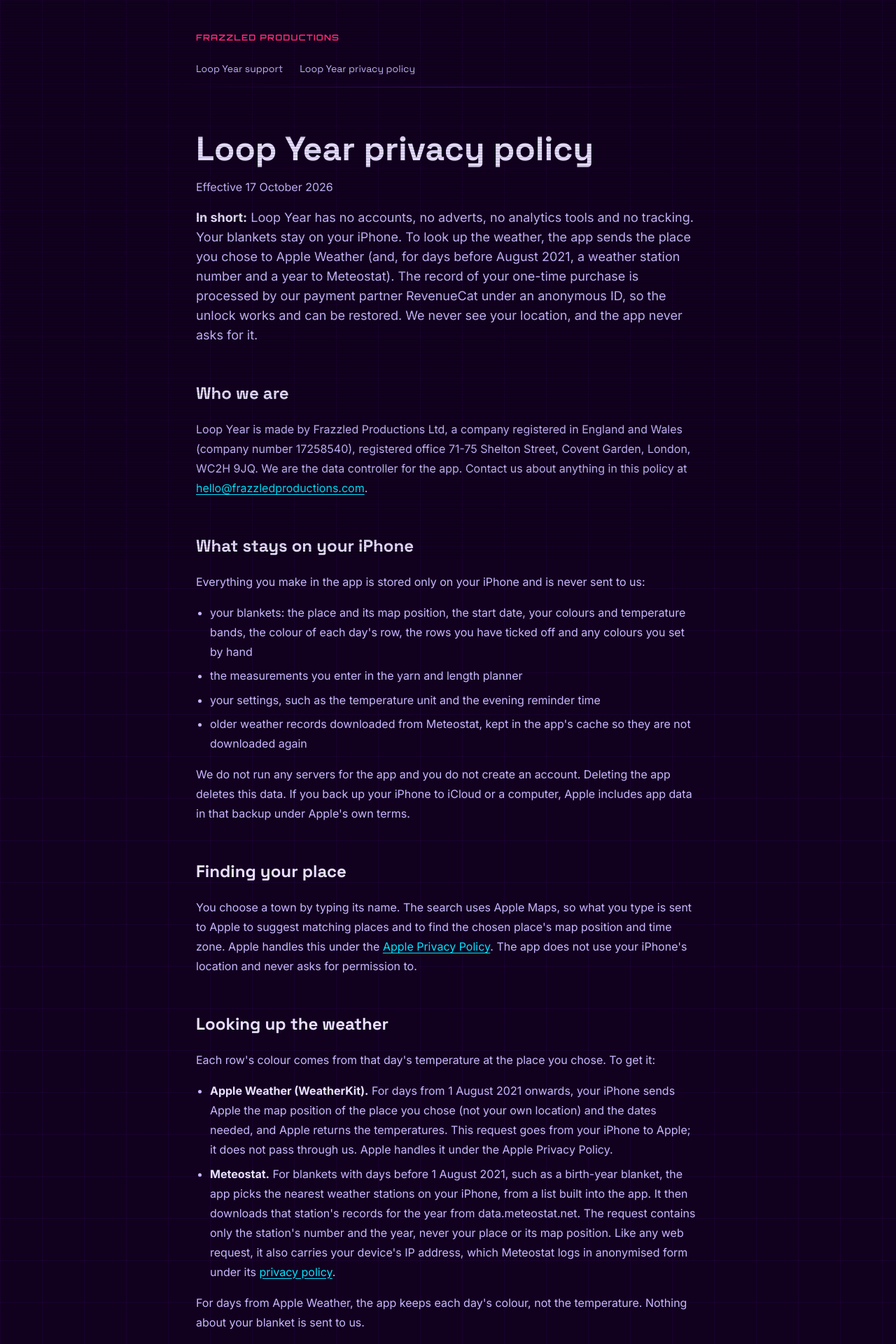
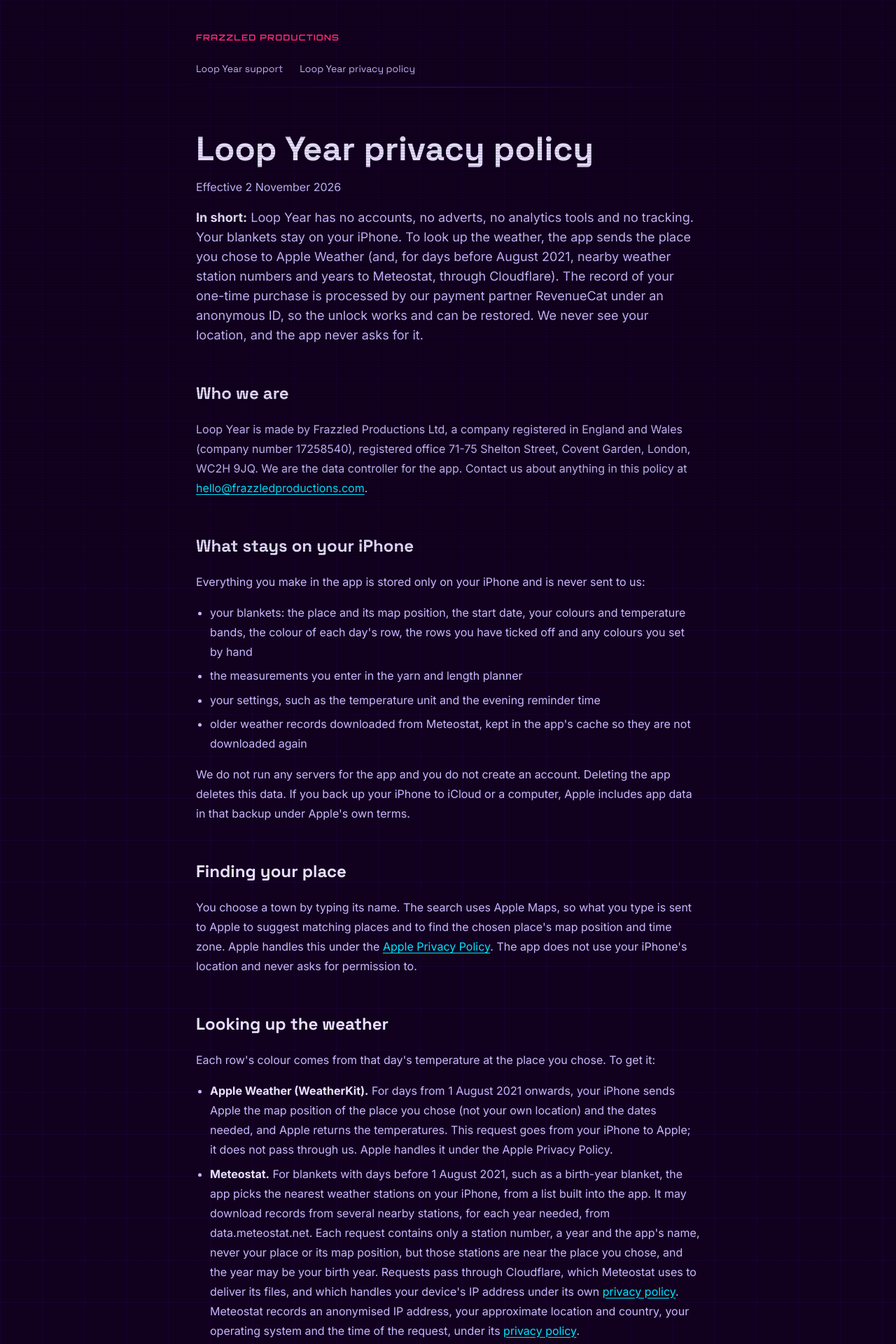
Before and after one commit to Frazzled-Productions/website, a Next.js app: page /loop-year/privacy in a window 1280 px wide. Shown: the top 1920 px of the page at 70% size. Built offline with nearby package versions, Linux system fonts and the light colour scheme.

Commit message:
Loop Year privacy policy: name what Meteostat and Cloudflare receive (loop-year #92)

```diff
--- a/app/loop-year/privacy/page.tsx
+++ b/app/loop-year/privacy/page.tsx
@@ -18,17 +18,17 @@ export default function LoopYearPrivacyPage() {
       >
         Loop Year privacy policy
       </h1>
-      <p>Effective 17 October 2026</p>
+      <p>Effective 2 November 2026</p>
 
       <p className="text-lg">
         <strong>In short:</strong> Loop Year has no accounts, no adverts, no
         analytics tools and no tracking. Your blankets stay on your iPhone. To
         look up the weather, the app sends the place you chose to Apple Weather
-        (and, for days before August 2021, a weather station number and a year
-        to Meteostat). The record of your one-time purchase is processed by our
-        payment partner RevenueCat under an anonymous ID, so the unlock works and
-        can be restored. We never see your location, and the app never asks for
-        it.
+        (and, for days before August 2021, nearby weather station numbers and
+        years to Meteostat, through Cloudflare). The record of your one-time
+        purchase is processed by our payment partner RevenueCat under an
+        anonymous ID, so the unlock works and can be restored. We never see your
+        location, and the app never asks for it.
       </p>
 
       <h2>Who we are</h2>
@@ -102,12 +102,24 @@ export default function LoopYearPrivacyPage() {
         <li>
           <strong>Meteostat.</strong> For blankets with days before 1 August
           2021, such as a birth-year blanket, the app picks the nearest weather
-          stations on your iPhone, from a list built into the app. It then
-          downloads that station&apos;s records for the year from
-          data.meteostat.net. The request contains only the station&apos;s
-          number and the year, never your place or its map position. Like any
-          web request, it also carries your device&apos;s IP address, which
-          Meteostat logs in anonymised form under its{" "}
+          stations on your iPhone, from a list built into the app. It may
+          download records from several nearby stations, for each year needed,
+          from data.meteostat.net. Each request contains only a station number,
+          a year and the app&apos;s name, never your place or its map position,
+          but those stations are near the place you chose, and the year may be
+          your birth year. Requests pass through Cloudflare, which Meteostat
+          uses to deliver its files, and which handles your device&apos;s IP
+          address under its own{" "}
+          <a
+            href="https://www.cloudflare.com/privacypolicy/"
+            target="_blank"
+            rel="noopener noreferrer"
+          >
+            privacy policy
+          </a>
+          . Meteostat records an anonymised IP address, your approximate
+          location and country, your operating system and the time of the
+          request, under its{" "}
           <a
             href="https://meteostat.net/en/privacy"
             target="_blank"
```
